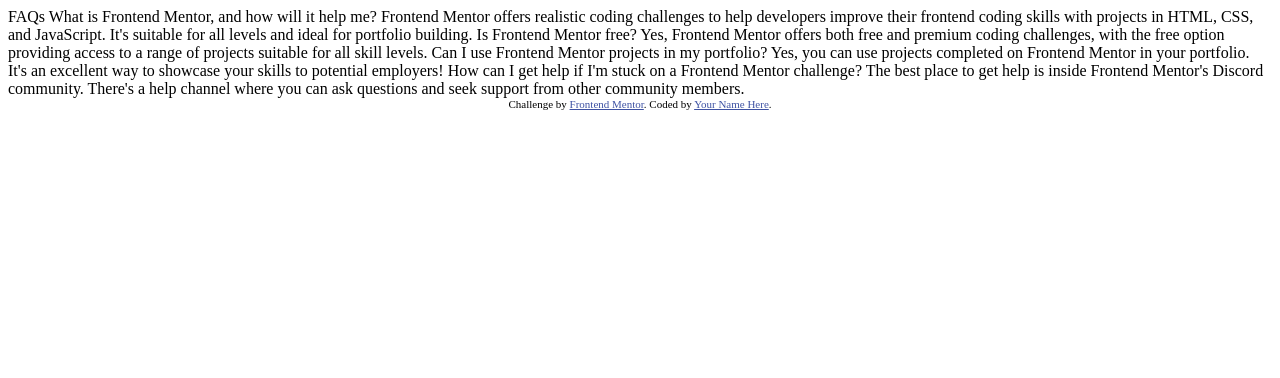
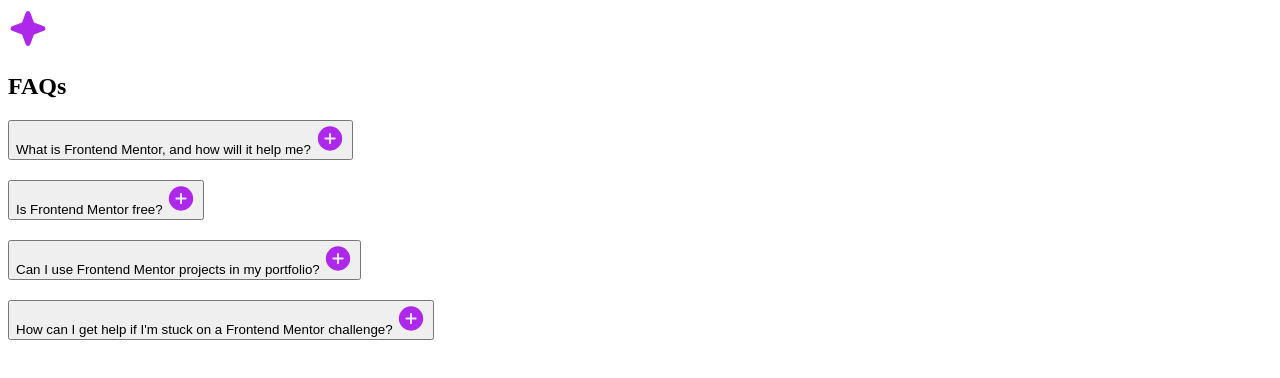
Before and after one commit to IrfanAnsari21/FAQ-accordion, a plain HTML site: page index.html in a window 1280 px wide. Drawn offline with Linux system fonts and the light colour scheme.

Commit message:
Make semantic HTML structure

```diff
--- a/index.html
+++ b/index.html
@@ -1,48 +1,86 @@
 <!DOCTYPE html>
 <html lang="en">
+
 <head>
   <meta charset="UTF-8">
-  <meta name="viewport" content="width=device-width, initial-scale=1.0"> <!-- displays site properly based on user's device -->
-
+  <meta name="viewport" content="width=device-width, initial-scale=1.0">
   <link rel="icon" type="image/png" sizes="32x32" href="./assets/images/favicon-32x32.png">
-
   <title>Frontend Mentor | FAQ accordion</title>
 
-  <!-- Feel free to remove these styles or customise in your own stylesheet 👍 -->
-  <style>
-    .attribution { font-size: 0.6875rem; text-align: center; }
-    .attribution a { color: hsl(228, 45%, 44%); }
-  </style>
 </head>
+
 <body>
 
-  FAQs
-
+  <main>
+    <section class="faq">
+      <header class="faq-header">
+        <img src="assets/images/icon-star.svg" alt="" aria-hidden="true">
+        <h1>FAQs</h1>
+      </header>
+      <div class="faq-item">
+        <h2>
+          <button class="faq-question" aria-expanded="false" aria-controls="faq1" id="faq1-btn">
             What is Frontend Mentor, and how will it help me?
-
+            <img src="assets/images/icon-plus.svg" alt="" aria-hidden="true" class="icon icon-plus">
+            <img src="assets/images/icon-minus.svg" alt="" aria-hidden="true" hidden class="icon icon-minus">
+          </button>
+        </h2>
+        <div id="faq1" class="faq-answer" role="region" aria-labelledby="faq1-btn" hidden>
+          <p>
             Frontend Mentor offers realistic coding challenges to help developers improve their
             frontend coding skills with projects in HTML, CSS, and JavaScript. It's suitable for
             all levels and ideal for portfolio building.
-
+          </p>
+        </div>
+      </div>
+      <div class="faq-item">
+        <h2>
+          <button class="faq-question" aria-expanded="false" aria-controls="faq2" id="faq2-btn">
             Is Frontend Mentor free?
-
+            <img src="assets/images/icon-plus.svg" alt="" aria-hidden="true" class="icon icon-plus">
+            <img src="assets/images/icon-minus.svg" alt="" aria-hidden="true" hidden class="icon icon-minus">
+          </button>
+        </h2>
+        <div id="faq2" class="faq-answer" role="region" aria-labelledby="faq2-btn" hidden>
+          <p>
             Yes, Frontend Mentor offers both free and premium coding challenges, with the free
             option providing access to a range of projects suitable for all skill levels.
-
+          </p>
+        </div>
+      </div>
+      <div class="faq-item">
+        <h2>
+          <button class="faq-question" aria-expanded="false" aria-controls="faq3" id="faq3-btn">
             Can I use Frontend Mentor projects in my portfolio?
-
+            <img src="assets/images/icon-plus.svg" alt="" aria-hidden="true" class="icon icon-plus">
+            <img src="assets/images/icon-minus.svg" alt="" aria-hidden="true" hidden class="icon icon-minus">
+          </button>
+        </h2>
+        <div id="faq3" class="faq-answer" role="region" aria-labelledby="faq3-btn" hidden>
+          <p>
             Yes, you can use projects completed on Frontend Mentor in your portfolio. It's an excellent
             way to showcase your skills to potential employers!
-
+          </p>
+        </div>
+      </div>
+      <div class="faq-item">
+        <h2>
+          <button class="faq-question" aria-expanded="false" aria-controls="faq4" id="faq4-btn">
             How can I get help if I'm stuck on a Frontend Mentor challenge?
-
+            <img src="assets/images/icon-plus.svg" alt="" aria-hidden="true" class="icon icon-plus">
+            <img src="assets/images/icon-minus.svg" alt="" aria-hidden="true" hidden class="icon icon-minus">
+          </button>
+        </h2>
+        <div id="faq4" class="faq-answer" role="region" aria-labelledby="faq4-btn" hidden>
+          <p>
             The best place to get help is inside Frontend Mentor's Discord community. There's a help
             channel where you can ask questions and seek support from other community members.
+          </p>
+        </div>
+      </div>
+    </section>
+  </main>
 
+</body>
 
-  <footer class="attribution">
-    Challenge by <a href="https://www.frontendmentor.io?ref=challenge">Frontend Mentor</a>.
-    Coded by <a href="#">Your Name Here</a>.
-  </footer>
-</body>
 </html>
```
Lines whose indentation alone changed are shown as unchanged.
